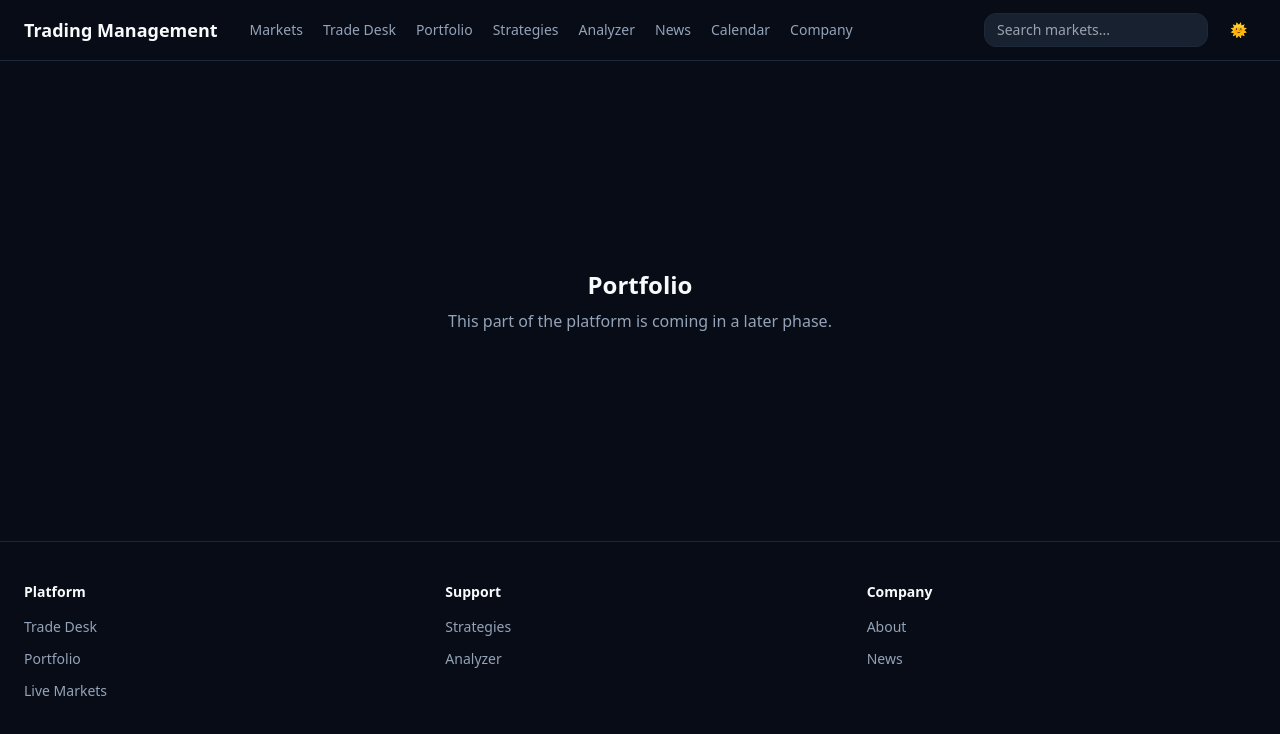
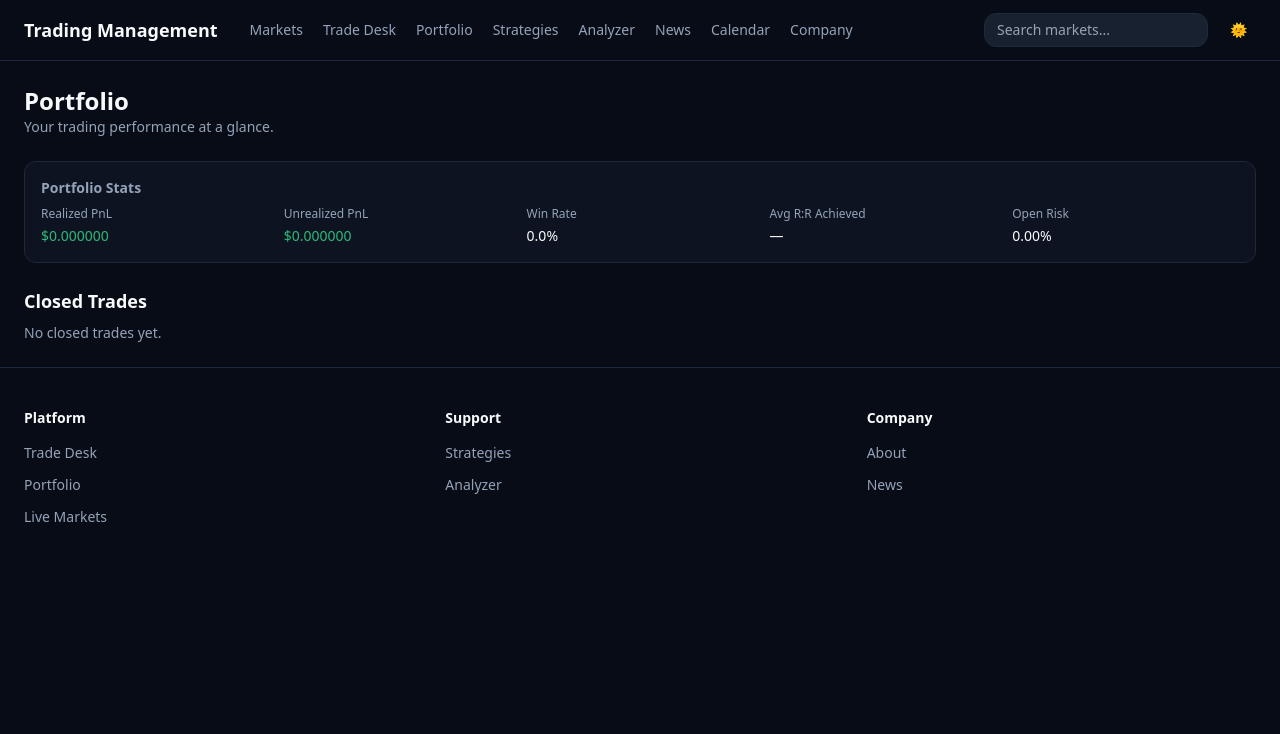
Before and after one commit to imalk22/Trading-Management, a Next.js app: page /portfolio in a window 1280 px wide. Shown: the top 734 px of the page. Built offline with nearby package versions, Linux system fonts and the light colour scheme.

Commit message:
feat: compose the portfolio page

```diff
--- a/app/portfolio/page.tsx
+++ b/app/portfolio/page.tsx
@@ -1,5 +1,53 @@
-import { ComingSoon } from "@/components/layout/coming-soon";
+"use client";
+
+import { useLayoutEffect, useMemo } from "react";
+import { useTradeStore, hydrateTradesFromStorage } from "@/lib/portfolio/trade-store";
+import { useAccountSettingsStore } from "@/lib/analyzer/account-settings-store";
+import { useOpenTradePrices } from "@/lib/query/use-open-trade-prices";
+import { computePortfolioStats } from "@/lib/portfolio/calculations";
+import { StatsSummary } from "@/components/portfolio/stats-summary";
+import { TradeRow } from "@/components/portfolio/trade-row";
 
 export default function PortfolioPage() {
-  return <ComingSoon title="Portfolio" />;
+  const trades = useTradeStore((s) => s.trades);
+  const deleteTrade = useTradeStore((s) => s.deleteTrade);
+  const accountBalance = useAccountSettingsStore((s) => s.accountBalance);
+
+  useLayoutEffect(() => {
+    hydrateTradesFromStorage();
+  }, []);
+
+  const closedTrades = useMemo(() => trades.filter((t) => t.closedAt !== null), [trades]);
+  const openSymbols = useMemo(
+    () => trades.filter((t) => t.closedAt === null).map((t) => t.symbol),
+    [trades]
+  );
+  const { data: prices } = useOpenTradePrices(openSymbols);
+
+  const stats = useMemo(
+    () => computePortfolioStats(trades, accountBalance, prices ?? {}),
+    [trades, accountBalance, prices]
+  );
+
+  return (
+    <main className="flex flex-col gap-6 p-6">
+      <div>
+        <h1 className="text-2xl font-semibold">Portfolio</h1>
+        <p className="text-sm text-muted-foreground">Your trading performance at a glance.</p>
+      </div>
+      <StatsSummary stats={stats} />
+      <div className="flex flex-col gap-2">
+        <h2 className="text-lg font-semibold">Closed Trades</h2>
+        {closedTrades.length === 0 ? (
+          <p className="text-sm text-muted-foreground">No closed trades yet.</p>
+        ) : (
+          <div className="flex flex-col gap-2">
+            {closedTrades.map((trade) => (
+              <TradeRow key={trade.id} trade={trade} onDelete={deleteTrade} />
+            ))}
+          </div>
+        )}
+      </div>
+    </main>
+  );
 }
```
Also changed, not shown: 1 other file (tests, documents, lock files or other folders).
